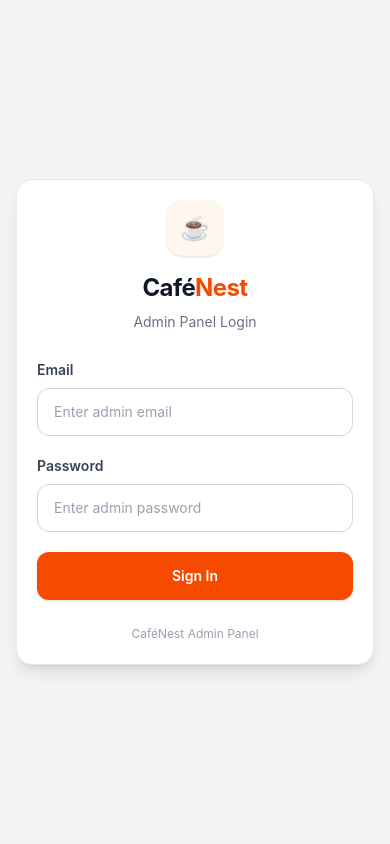
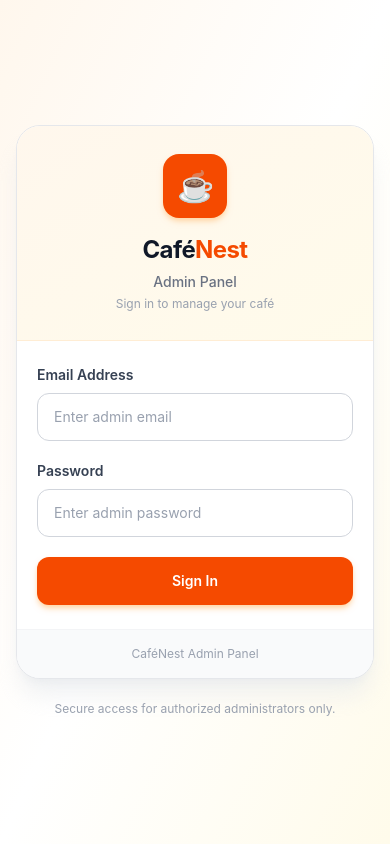
Before and after one commit to sandipmandalgithub/restaurant-cafe-website, a React app in the folder frontend/: page /admin/login in a window 390 px wide. Built offline with nearby package versions, Linux system fonts and the light colour scheme; the HTML template or start-up script is replaced by a standard one.

Commit message:
Complete admin panel responsive UI polish

```diff
--- a/frontend/src/pages/admin/AdminLogin.jsx
+++ b/frontend/src/pages/admin/AdminLogin.jsx
@@ -21,6 +21,10 @@ function AdminLogin() {
       ...previousData,
       [name]: value,
     }));
+
+    if (errorMessage) {
+      setErrorMessage("");
+    }
   };
 
   const handleSubmit = async (event) => {
@@ -49,11 +53,13 @@ function AdminLogin() {
   };
 
   return (
-    <div className="flex min-h-screen items-center justify-center overflow-hidden bg-gray-100 px-4 py-8 sm:px-6 sm:py-12">
-      <div className="w-full max-w-md rounded-2xl border border-gray-200 bg-white p-5 shadow-lg sm:p-8">
-        {/* Header */}
-        <div className="text-center">
-          <div className="mx-auto flex h-14 w-14 items-center justify-center rounded-2xl bg-orange-50 text-2xl shadow-sm sm:h-16 sm:w-16 sm:text-3xl">
+    <div className="flex min-h-screen items-center justify-center bg-gradient-to-br from-orange-50 via-white to-amber-50 px-4 py-8 sm:px-6 sm:py-10">
+      <div className="w-full max-w-md">
+        {/* Login Card */}
+        <div className="overflow-hidden rounded-3xl border border-gray-200 bg-white shadow-xl shadow-gray-200/60">
+          {/* Top Branding Section */}
+          <div className="border-b border-orange-100 bg-gradient-to-br from-orange-50 to-amber-50 px-5 py-7 text-center sm:px-8 sm:py-8">
+            <div className="mx-auto flex h-16 w-16 items-center justify-center rounded-2xl bg-orange-600 text-3xl shadow-md shadow-orange-200 sm:h-[72px] sm:w-[72px] sm:text-4xl">
               ☕
             </div>
 
@@ -61,30 +67,39 @@ function AdminLogin() {
               Café<span className="text-orange-600">Nest</span>
             </h1>
 
-          <p className="mt-2 text-sm text-gray-500 sm:text-base">
-            Admin Panel Login
+            <p className="mt-1.5 text-sm font-medium text-gray-500 sm:text-base">
+              Admin Panel
+            </p>
+
+            <p className="mt-1 text-xs text-gray-400 sm:text-sm">
+              Sign in to manage your café
             </p>
           </div>
 
+          {/* Form Section */}
+          <div className="px-5 py-6 sm:px-8 sm:py-8">
             {/* Error Message */}
             {errorMessage && (
               <div
                 role="alert"
-            className="mt-6 rounded-xl border border-red-200 bg-red-50 px-4 py-3 text-sm leading-5 font-medium text-red-700"
+                className="mb-6 rounded-xl border border-red-200 bg-red-50 px-4 py-3 text-sm leading-5 font-medium text-red-700"
               >
-            {errorMessage}
+                <div className="flex items-start gap-2">
+                  <span className="mt-0.5 shrink-0">⚠️</span>
+
+                  <p>{errorMessage}</p>
+                </div>
               </div>
             )}
 
-        {/* Login Form */}
-        <form onSubmit={handleSubmit} className="mt-7 space-y-5 sm:mt-8">
+            <form onSubmit={handleSubmit} className="space-y-5">
               {/* Email */}
               <div>
                 <label
                   htmlFor="email"
                   className="mb-2 block text-sm font-semibold text-gray-700"
                 >
-              Email
+                  Email Address
                 </label>
 
                 <input
@@ -96,7 +111,7 @@ function AdminLogin() {
                   required
                   autoComplete="email"
                   placeholder="Enter admin email"
-              className="min-h-12 w-full rounded-xl border border-gray-300 bg-white px-4 py-3 text-sm text-gray-900 outline-none transition placeholder:text-gray-400 focus:border-orange-500 focus:ring-4 focus:ring-orange-100"
+                  className="min-h-12 w-full rounded-xl border border-gray-300 bg-white px-4 py-3 text-sm text-gray-900 outline-none transition duration-200 placeholder:text-gray-400 hover:border-gray-400 focus:border-orange-500 focus:ring-4 focus:ring-orange-100"
                 />
               </div>
 
@@ -118,23 +133,39 @@ function AdminLogin() {
                   required
                   autoComplete="current-password"
                   placeholder="Enter admin password"
-              className="min-h-12 w-full rounded-xl border border-gray-300 bg-white px-4 py-3 text-sm text-gray-900 outline-none transition placeholder:text-gray-400 focus:border-orange-500 focus:ring-4 focus:ring-orange-100"
+                  className="min-h-12 w-full rounded-xl border border-gray-300 bg-white px-4 py-3 text-sm text-gray-900 outline-none transition duration-200 placeholder:text-gray-400 hover:border-gray-400 focus:border-orange-500 focus:ring-4 focus:ring-orange-100"
                 />
               </div>
 
-          {/* Submit */}
+              {/* Submit Button */}
               <button
                 type="submit"
                 disabled={isSubmitting}
-            className="min-h-12 w-full rounded-xl bg-orange-600 px-5 py-3 text-sm font-semibold text-white shadow-sm transition hover:bg-orange-700 focus:outline-none focus:ring-4 focus:ring-orange-200 disabled:cursor-not-allowed disabled:opacity-60"
+                className="mt-2 flex min-h-12 w-full items-center justify-center rounded-xl bg-orange-600 px-5 py-3 text-sm font-semibold text-white shadow-md shadow-orange-200 transition duration-200 hover:bg-orange-700 hover:shadow-lg focus:outline-none focus:ring-4 focus:ring-orange-200 active:scale-[0.99] disabled:cursor-not-allowed disabled:opacity-60 disabled:hover:bg-orange-600 disabled:hover:shadow-md"
               >
-            {isSubmitting ? "Signing in..." : "Sign In"}
+                {isSubmitting ? (
+                  <>
+                    <span className="mr-2 h-4 w-4 animate-spin rounded-full border-2 border-white border-t-transparent" />
+                    Signing in...
+                  </>
+                ) : (
+                  "Sign In"
+                )}
               </button>
             </form>
+          </div>
 
           {/* Footer */}
-        <p className="mt-6 text-center text-xs leading-5 text-gray-400 sm:text-sm">
+          <div className="border-t border-gray-100 bg-gray-50 px-5 py-4 text-center">
+            <p className="text-xs text-gray-400 sm:text-sm">
               CaféNest Admin Panel
+            </p>
+          </div>
+        </div>
+
+        {/* Bottom Note */}
+        <p className="mt-5 px-4 text-center text-xs leading-5 text-gray-400">
+          Secure access for authorized administrators only.
         </p>
       </div>
     </div>
```
Lines whose indentation alone changed are shown as unchanged.
